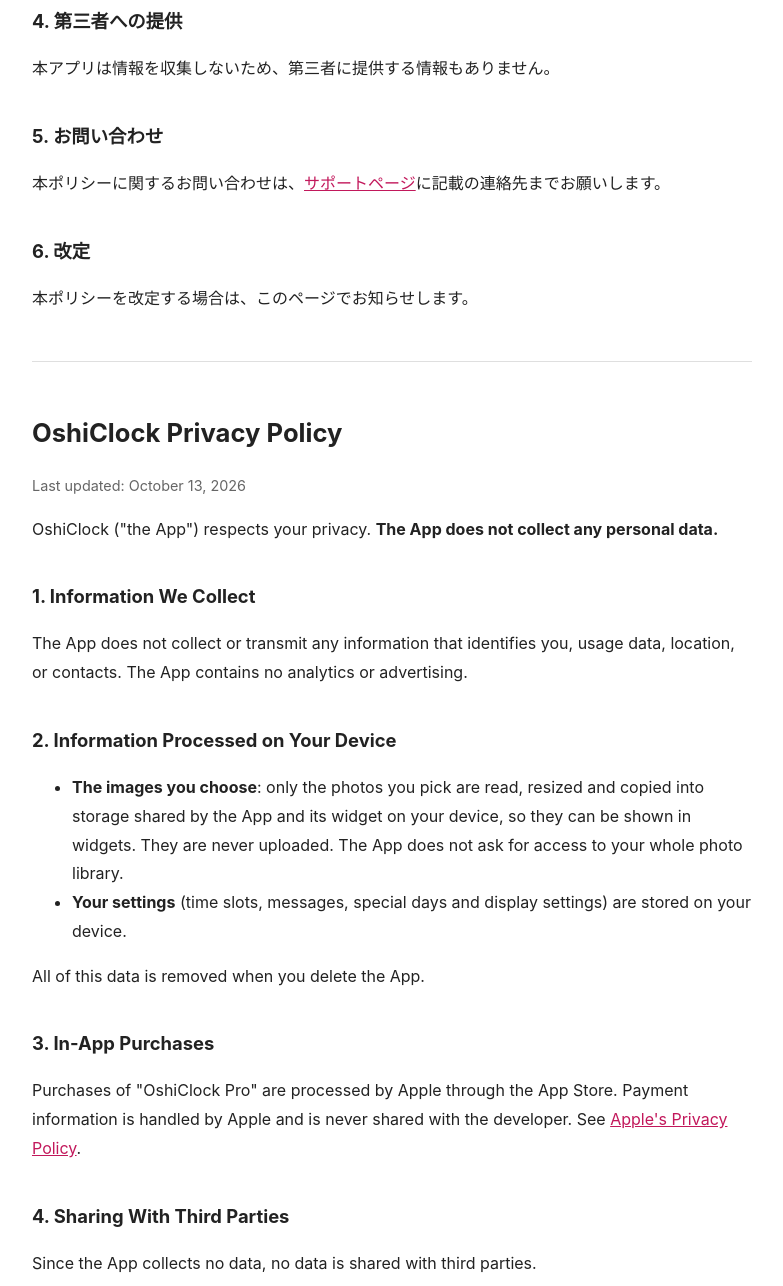
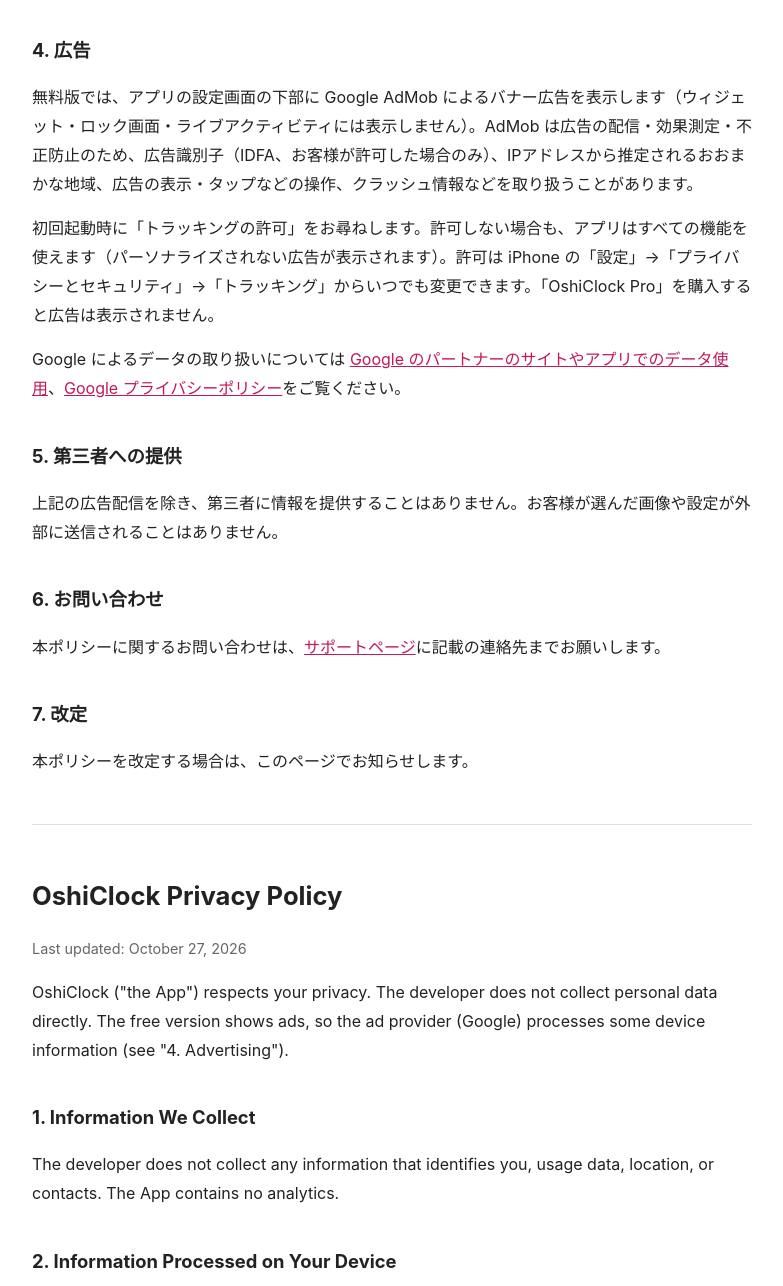
Before and after one commit to adrenaline-aniki/oshibattery, a plain HTML site: page oshiclock/privacy.html in a window 1280 px wide. Shown: the part 834-2120 px from the top of the page, without its empty margins (248-1031 px from the left). Drawn offline with Linux system fonts and the light colour scheme.

Commit message:
OshiClock privacy: AdMob banner (1.2)

```diff
--- a/oshiclock/privacy.html
+++ b/oshiclock/privacy.html
@@ -17,12 +17,12 @@
 <body>
 
 <h1>OshiClock プライバシーポリシー</h1>
-<p class="muted">最終更新日：2026年10月13日</p>
+<p class="muted">最終更新日：2026年10月27日</p>
 
-<p>OshiClock（以下「本アプリ」）は、お客様のプライバシーを尊重します。本アプリは<strong>個人情報を一切収集しません</strong>。</p>
+<p>OshiClock（以下「本アプリ」）は、お客様のプライバシーを尊重します。開発者が個人情報を直接収集することはありません。ただし、無料版では広告を表示するため、広告配信事業者（Google）が端末の情報を取り扱います（下記「4. 広告」）。</p>
 
 <h2>1. 収集する情報</h2>
-<p>本アプリは、お客様を特定できる情報、利用状況、位置情報、連絡先などを収集・送信しません。解析ツールや広告は使用していません。</p>
+<p>開発者は、お客様を特定できる情報、利用状況、位置情報、連絡先などを収集しません。解析ツールは使用していません。</p>
 
 <h2>2. 端末内で扱う情報</h2>
 <ul>
@@ -34,24 +34,28 @@
 <h2>3. アプリ内課金</h2>
 <p>「OshiClock Pro」の購入は Apple の App Store を通じて行われます。支払い情報は Apple が管理し、本アプリの開発者が受け取ることはありません。詳しくは <a href="https://www.apple.com/jp/legal/privacy/">Apple のプライバシーポリシー</a>をご覧ください。</p>
 
-<h2>4. 第三者への提供</h2>
-<p>本アプリは情報を収集しないため、第三者に提供する情報もありません。</p>
+<h2>4. 広告</h2>
+<p>無料版では、アプリの設定画面の下部に Google AdMob によるバナー広告を表示します（ウィジェット・ロック画面・ライブアクティビティには表示しません）。AdMob は広告の配信・効果測定・不正防止のため、広告識別子（IDFA、お客様が許可した場合のみ）、IPアドレスから推定されるおおまかな地域、広告の表示・タップなどの操作、クラッシュ情報などを取り扱うことがあります。</p>
+<p>初回起動時に「トラッキングの許可」をお尋ねします。許可しない場合も、アプリはすべての機能を使えます（パーソナライズされない広告が表示されます）。許可は iPhone の「設定」→「プライバシーとセキュリティ」→「トラッキング」からいつでも変更できます。「OshiClock Pro」を購入すると広告は表示されません。</p>
+<p>Google によるデータの取り扱いについては <a href="https://policies.google.com/technologies/partner-sites?hl=ja">Google のパートナーのサイトやアプリでのデータ使用</a>、<a href="https://policies.google.com/privacy?hl=ja">Google プライバシーポリシー</a>をご覧ください。</p>
+<h2>5. 第三者への提供</h2>
+<p>上記の広告配信を除き、第三者に情報を提供することはありません。お客様が選んだ画像や設定が外部に送信されることはありません。</p>
 
-<h2>5. お問い合わせ</h2>
+<h2>6. お問い合わせ</h2>
 <p>本ポリシーに関するお問い合わせは、<a href="index.html">サポートページ</a>に記載の連絡先までお願いします。</p>
 
-<h2>6. 改定</h2>
+<h2>7. 改定</h2>
 <p>本ポリシーを改定する場合は、このページでお知らせします。</p>
 
 <hr>
 
 <h1 lang="en">OshiClock Privacy Policy</h1>
-<p class="muted" lang="en">Last updated: October 13, 2026</p>
+<p class="muted" lang="en">Last updated: October 27, 2026</p>
 <div lang="en">
-<p>OshiClock ("the App") respects your privacy. <strong>The App does not collect any personal data.</strong></p>
+<p>OshiClock ("the App") respects your privacy. The developer does not collect personal data directly. The free version shows ads, so the ad provider (Google) processes some device information (see "4. Advertising").</p>
 
 <h2>1. Information We Collect</h2>
-<p>The App does not collect or transmit any information that identifies you, usage data, location, or contacts. The App contains no analytics or advertising.</p>
+<p>The developer does not collect any information that identifies you, usage data, location, or contacts. The App contains no analytics.</p>
 
 <h2>2. Information Processed on Your Device</h2>
 <ul>
@@ -63,13 +67,17 @@
 <h2>3. In-App Purchases</h2>
 <p>Purchases of "OshiClock Pro" are processed by Apple through the App Store. Payment information is handled by Apple and is never shared with the developer. See <a href="https://www.apple.com/legal/privacy/">Apple's Privacy Policy</a>.</p>
 
-<h2>4. Sharing With Third Parties</h2>
-<p>Since the App collects no data, no data is shared with third parties.</p>
+<h2>4. Advertising</h2>
+<p>The free version shows a Google AdMob banner at the bottom of the App's settings screen (never in widgets, on the Lock Screen or in the Live Activity). To serve and measure ads and prevent fraud, AdMob may process the advertising identifier (IDFA, only if you allow tracking), approximate location derived from your IP address, ad interactions such as impressions and taps, and crash information.</p>
+<p>On first launch the App asks for permission to track. If you decline, every feature still works and non-personalized ads are shown. You can change this anytime in Settings &gt; Privacy &amp; Security &gt; Tracking. Purchasing "OshiClock Pro" removes ads.</p>
+<p>See <a href="https://policies.google.com/technologies/partner-sites">How Google uses information from sites or apps that use its services</a> and the <a href="https://policies.google.com/privacy">Google Privacy Policy</a>.</p>
+<h2>5. Sharing With Third Parties</h2>
+<p>Apart from the advertising described above, no data is shared with third parties. Your photos and settings are never uploaded.</p>
 
-<h2>5. Contact</h2>
+<h2>6. Contact</h2>
 <p>For questions about this policy, please use the contact information on the <a href="index.html">support page</a>.</p>
 
-<h2>6. Changes</h2>
+<h2>7. Changes</h2>
 <p>Any changes to this policy will be posted on this page.</p>
 </div>
 
```
